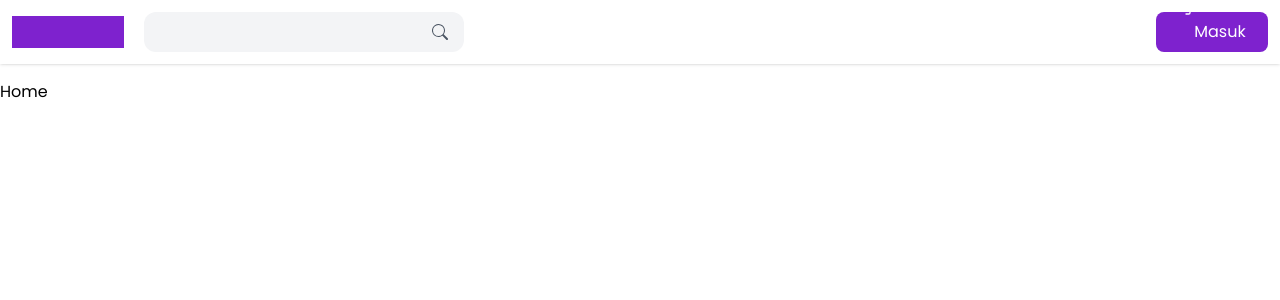
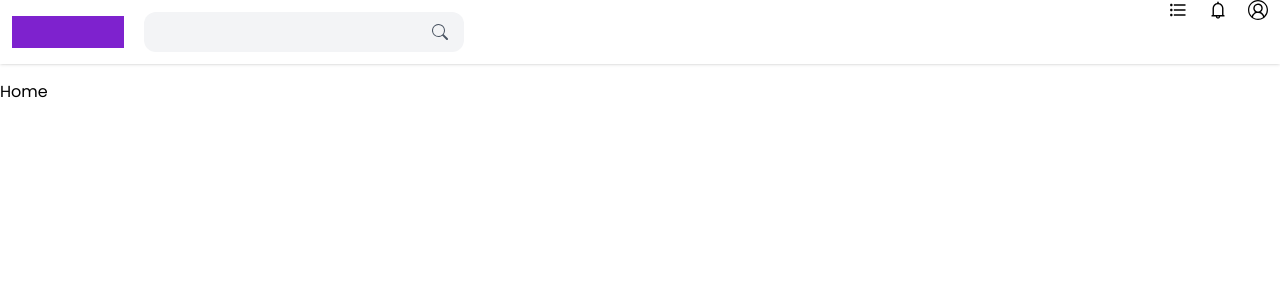
Before and after one commit to mfarrass/finalproject-fejs2, a React (Create React App) app: page / in a window 1280 px wide. Shown: the top 300 px of the page. Built offline with nearby package versions, Linux system fonts and the light colour scheme.

Commit message:
sidebar responsive clear

```diff
--- a/src/App.js
+++ b/src/App.js
@@ -6,12 +6,12 @@ import Seller from "./Pages/Seller/Seller";
 import Produk from "./Pages/Seller/Produk/Produk";
 import Terjual from "./Pages/Seller/Terjual/Terjual";
 import Diminati from "./Pages/Seller/Diminati/Diminati";
-import Navbar from './Components/Navbar/Navbar'
+import Sidebar from './Components/Sidebar/Sidebar'
 import Home from './Pages/Home/Home'
 function App() {
   return (
     <Routes>
-      <Route path="" element={<Navbar/>}>
+      <Route path="" element={<Sidebar/>}>
         <Route path="" element={<Home/>}/>
         <Route path="/seller" element={<Seller />}>
           <Route path="" element={<Produk />} />
--- a/src/Components/Navbar/Navbar.jsx
+++ b/src/Components/Navbar/Navbar.jsx
@@ -1,7 +1,7 @@
 import React from "react";
 import { BsSearch } from "react-icons/bs";
 import { FiLogIn } from "react-icons/fi";
-import {Outlet} from 'react-router-dom'
+import { Outlet } from 'react-router-dom'
 
 const Navbar = () => {
     return (
--- a/src/Components/Sidebar/Sidebar.jsx
+++ b/src/Components/Sidebar/Sidebar.jsx
@@ -1,9 +1,89 @@
-import React from 'react'
+import React from "react";
+import { BsSearch } from "react-icons/bs";
+import { AiOutlineBell } from "react-icons/ai";
+import { AiOutlineArrowLeft } from "react-icons/ai";
+import { MdFormatListBulleted } from "react-icons/md";
+import { VscAccount } from "react-icons/vsc";
+import { Outlet } from 'react-router-dom'
 
 const Sidebar = () => {
-  return (
-    <div>Sidebar</div>
-  )
-}
+    return (
+        <>
+        <div className="mt-20">
+        <div className="fixed top-0 left-0 h-16 -mb-20 bg-white w-full shadow-none sm:shadow">
+            <div className="container m-auto p-3 flex justify-between items-center text-gray-700">
+            <div class="flex lg:hidden md:hidden sm:hidden">
+                    <a
+                        href="#"
+                        className="block text-md text-center w-10 h-10 py-2 text-black lg:mt-0"
+                    >
+                        {" "}
+                        <span className="px-2">
+                            <AiOutlineArrowLeft fontSize='20px' class="absolute z-10 text-center mx-5 -my-5" />
+                        </span>
+                    </a>
+                </div>
+                <a
+                    href="#"
+                    className="md:block hidden mt-2 w-28 h-8 bg-purple-700 hover:bg-blue-700 lg:mt-0"
+                ></a>
+                <div className="flex-1 relative mx-5 text-gray-600">
+                    <form className="sm:block hidden">
+                        <label>
+                            <input
+                                type="text"
+                                name="name"
+                                className="border-gray-300 bg-gray-100 w-80 h-10 pl-4 pr-14 border-0 rounded-xl text-sm focus:outline-none"
+                            />
+                            <button
+                                type="submit"
+                                className="absolute right top-0 mt-3 -ml-8 "
+                            >
+                                <BsSearch className="text-gray-600 h-4 w-4 fill-current" />
+                            </button>
+                        </label>
+                    </form>
+                </div>
+                <div class="flex sm:block hidden">
+                    <a
+                        href="#"
+                        className="block text-md text-center w-10 h-10 py-2 text-black lg:mt-0"
+                    >
+                        {" "}
+                        <span className="px-2">
+                            <MdFormatListBulleted fontSize='20px' class="absolute z-10 text-center mx-5 -my-5" />
+                        </span>
+                    </a>
+                </div>
+                <div class="flex sm:block hidden">
+                    <a
+                        href="#"
+                        className="block text-md text-center w-10 h-10 py-2 text-black lg:mt-0"
+                    >
+                        {" "}
+                        <span className="px-2">
+                            <AiOutlineBell fontSize='20px' class="absolute z-10 text-center mx-5 -my-5" />
+                        </span>
+                    </a>
+                </div>
+                <div class="flex sm:block hidden">
+                    <a
+                        href="#"
+                        className="block text-md text-center w-10 h-10 py-2 text-black lg:mt-0"
+                    >
+                        {" "}
+                        <span className="px-2">
+                            <VscAccount fontSize='20px' class="absolute z-10 text-center mx-5 -my-5" />
+                        </span>
+                    </a>
+                </div>
+            </div>
+        </div>
+        </div>
+        {/* Content */}
+        <Outlet/>
+        </>
+    );
+};
 
-export default Sidebar
+export default Sidebar;
```
